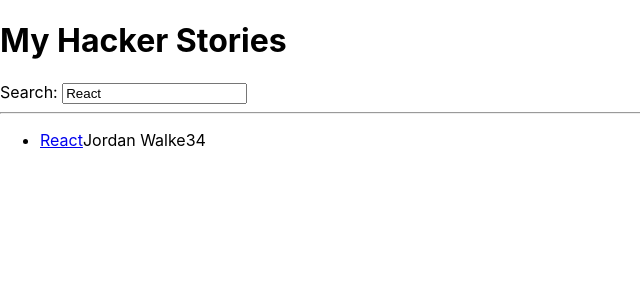
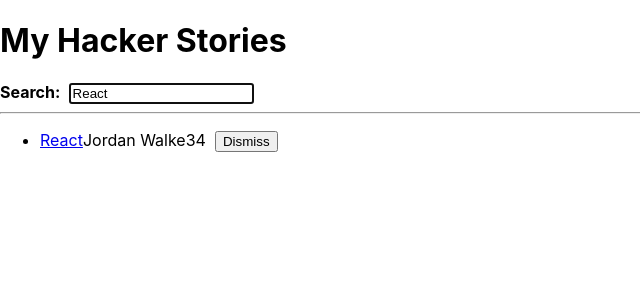
Before and after one commit to azimulhuq/the-road-to-react, a React (Create React App) app in the folder hacker-stories/: page / in a window 1280 px wide. Shown: the top 300 px of the page, without its empty margins (0-640 px from the left). Built offline with nearby package versions, Linux system fonts and the light colour scheme.

Commit message:
Lesson 1.6 book assignment

```diff
--- a/hacker-stories/src/App.js
+++ b/hacker-stories/src/App.js
@@ -12,8 +12,7 @@ const useSemiPersistentState = (key, initialState) => {
   return [value, setValue];
 };
 
-const App = () => {
-  const stories = [
+const initialStories = [
   {
     title: "React",
     url: "https://reactjs.org/",
@@ -32,8 +31,16 @@ const App = () => {
   },
 ];
 
+const App = () => {
   const [searchTerm, setSearchTerm] = useSemiPersistentState("search", "React");
+  const [stories, setStories] = React.useState(initialStories);
 
+  const handleRemoveStory = (item) => {
+    const newStories = stories.filter(
+      (story) => item.objectID !== story.objectID
+    );
+    setStories(newStories);
+  };
   const handleSearch = (event) => {
     setSearchTerm(event.target.value);
   };
@@ -46,40 +53,74 @@ const App = () => {
     <div>
       <h1>My Hacker Stories</h1>
 
-      <Search onSearch={handleSearch} search={searchTerm} />
+      <InputWithLabel
+        id="search"
+        value={searchTerm}
+        isFocused
+        onInputChange={handleSearch}
+      >
+        <strong>Search: </strong>
+      </InputWithLabel>
 
       <hr />
 
-      <List list={searchedStories} />
+      <List list={searchedStories} onRemoveItem={handleRemoveStory} />
     </div>
   );
 };
 
-const Search = ({ search, onSearch }) => {
+const InputWithLabel = ({
+  id,
+  value,
+  type = "text",
+  onInputChange,
+  isFocused,
+  children,
+}) => {
+  const inputRef = React.useRef();
+
+  React.useEffect(() => {
+    if (isFocused && inputRef.current) {
+      inputRef.current.focus();
+    }
+  }, [isFocused]);
+
   return (
     <>
-      <label htmlFor="search">Search: </label>
-      <input id="search" type="text" value={search} onChange={onSearch} />
+      <label htmlFor={id}>{children} </label>
+      &nbsp;
+      <input
+        ref={inputRef}
+        id={id}
+        type={type}
+        value={value}
+        onChange={onInputChange}
+      />
     </>
   );
 };
 
-const List = ({ list }) => (
+const List = ({ list, onRemoveItem }) => (
   <ul>
-    {list.map(({ objectID, ...item }) => (
-      <Item key={objectID} {...item} />
+    {list.map((item) => (
+      <Item key={item.objectID} item={item} onRemoveItem={onRemoveItem} />
     ))}
   </ul>
 );
 
-const Item = ({ title, url, author, num_comments, points }) => (
+const Item = ({ item, onRemoveItem }) => (
   <li>
     <span>
-      <a href={url}>{title}</a>
+      <a href={item.url}>{item.title}</a>
     </span>
-    <span>{author}</span>
-    <span>{num_comments}</span>
-    <span>{points}</span>
+    <span>{item.author}</span>
+    <span>{item.num_comments}</span>
+    <span>{item.points}</span> &nbsp;
+    <span>
+      <button type="button" onClick={() => onRemoveItem(item)}>
+        Dismiss
+      </button>
+    </span>
   </li>
 );
 
```
Lines whose indentation alone changed are shown as unchanged.
